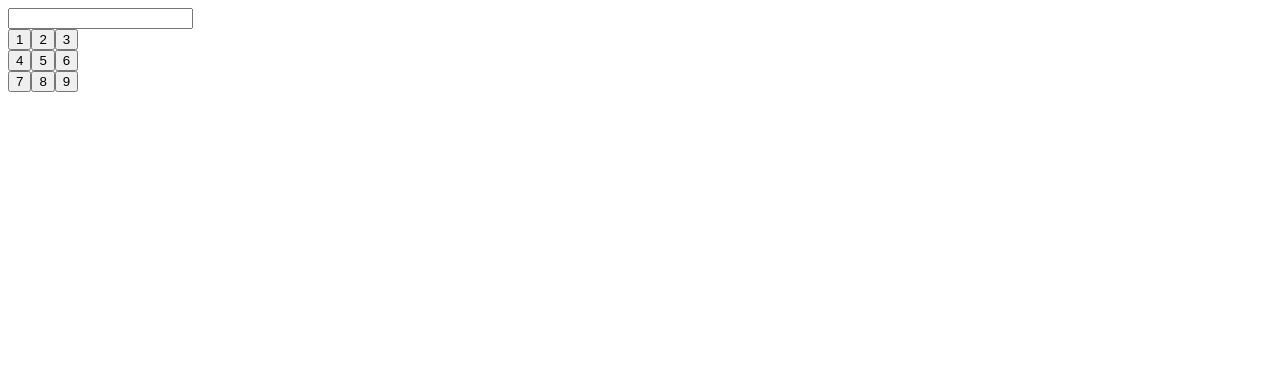
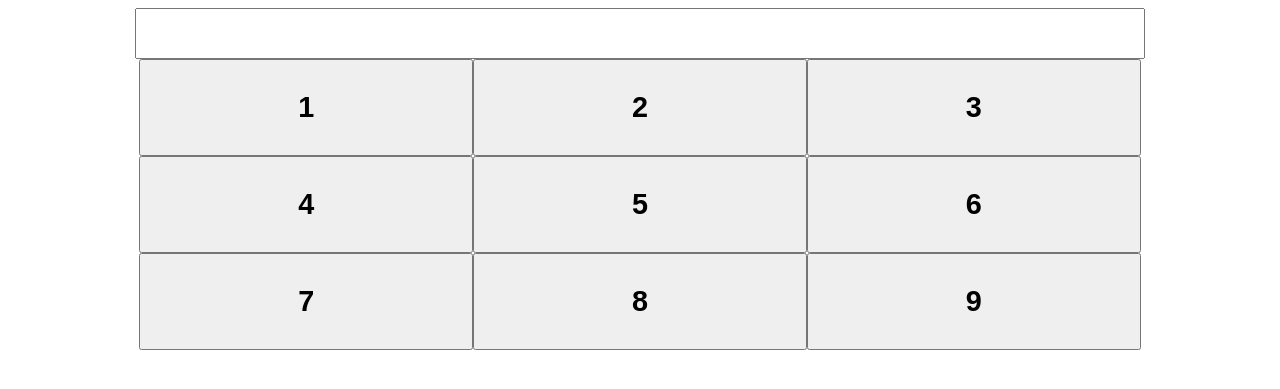
Before and after one commit to fjunya/dxApp, a Django app: page /dx/pad2/ in a window 1280 px wide. Shown: the top 389 px of the page. Run offline with Django 3.2, Linux system fonts and the light colour scheme; parts of the project's set-up code (start-up, migrations or seed data) failed here and were passed over; some libraries are stand-ins or nearby versions.

Commit message:
テスト用のキーパッドの追加

```diff
--- a/src/CiscoDxUketsukeApp/templates/keypad2.html
+++ b/src/CiscoDxUketsukeApp/templates/keypad2.html
@@ -6,16 +6,63 @@
 		<script>
 			$(function(){
 				if(window.TouchEvent){
-					if(document.addEventListener){
-						function TouchEventFunc(e){
-							console.log("type:" + e.type);
-							var touch_list = e.changedTouches;
-							var touch = touch_list[0]
-							alert(touch.identifier);
-						}
+					function TouchEventFunc(e){
+						console.log("type:" + e.type);
+						var touch_list = e.changedTouches;
+						var touch = touch_list[0];
+						console.log("identifier:" + touch.identifier);
+						console.log("test:" + $(this.text()));
+						val = val + $(this).text();
+						$('input').val(val);
 					}
+
+					// if(document.addEventListener){
+						// function TouchEventFunc(e){
+							// console.log("type:" + e.type);
+							// var touch_list = e.changedTouches;
+							// var touch = touch_list[0]
+							// alert(touch.identifier);
+						// }
+					// }
+
+					var ele1 = document.getElementById("button1");
+					ele1.addEventListener("touchstart",TouchEventFunc);
+					var ele2 = document.getElementById("button2");
+					ele2.addEventListener("touchstart",TouchEventFunc);
+					var ele3 = document.getElementById("button3");
+					ele3.addEventListener("touchstart",TouchEventFunc);
+					var ele4 = document.getElementById("button4");
+					ele1.addEventListener("touchstart",TouchEventFunc);
+					var ele5 = document.getElementById("button5");
+					ele5.addEventListener("touchstart",TouchEventFunc);
+					var ele6 = document.getElementById("button6");
+					ele6.addEventListener("touchstart",TouchEventFunc);
+					var ele7 = document.getElementById("button7");
+					ele7.addEventListener("touchstart",TouchEventFunc);
+					var ele8 = document.getElementById("button8");
+					ele8.addEventListener("touchstart",TouchEventFunc);
+					var ele9 = document.getElementById("button9");
+					ele9.addEventListener("touchstart",TouchEventFunc);
+				}else{
+					function ClickEventFunc(e){
+						var val = $(this).text();
+						var val2 = $('input').val()
+						$('input').val(val2 + val)
+						//alert("test");
+					}
+
+
+					var ele1 = document.getElementById("button1");
+					ele1.addEventListener("click",ClickEventFunc,false);
 				}
-				document.addEventListener("touchstart",TouchEventFunc);
+				function load() {
+					var ele1 = document.getElementById("button1");
+					ele1.addEventListener("click",ClickEventFunc);
+				}
+				// document.addEventListener("touchstart",TouchEventFunc);
+				//document.addEventListener("DOMContentLoaded", load, false);
+
+
 
 				var val = "";
 				// $('button').click(function (){
@@ -25,13 +72,40 @@
 				// });
 			});
 		</script>
+
+		<style>
+			button.btn1 {
+				width:33%;
+				height:80%;
+				font-size: 1.8em;
+				font-weight: bold;
+				padding:30px 30px 30px 30px;
+			}
+			input.txt1 {
+				width: 99%;
+				height: 2em;
+				font-size: 1.4em;
+			}
+			div.main{
+				width: 100%;
+			}
+			div.key {
+				width: 80%;
+				margin: 0 auto;
+				text-align:center;
+
+			}
+		</style>
 	</head>
 	<body>
-
-		<input type="text" /><br>
-		<button id="button">1</button><button id="button">2</button><button id="button">3</button><br>
-		<button id="button">4</button><button id="button">5</button><button id="button">6</button><br>
-		<button id="button">7</button><button id="button">8</button><button id="button">9</button><br>
+		<div class="main">
+			<div class="key">
+				<input type="text" class="txt1"/><br>
+				<button class="btn1" id="button1">1</button><button class="btn1" id="button2">2</button><button class="btn1" id="button3">3</button><br>
+				<button class="btn1" id="button4">4</button><button class="btn1" id="button5">5</button><button class="btn1" id="button6">6</button><br>
+				<button class="btn1" id="button7">7</button><button class="btn1" id="button8">8</button><button class="btn1" id="button9">9</button><br>
+			</div>
+		</div>
 	</body>
 
 </html>
```
Also changed, not shown: src/CiscoDxUketsukeApp/templates/keypad.html (+32 -5 lines), 1 other file.
